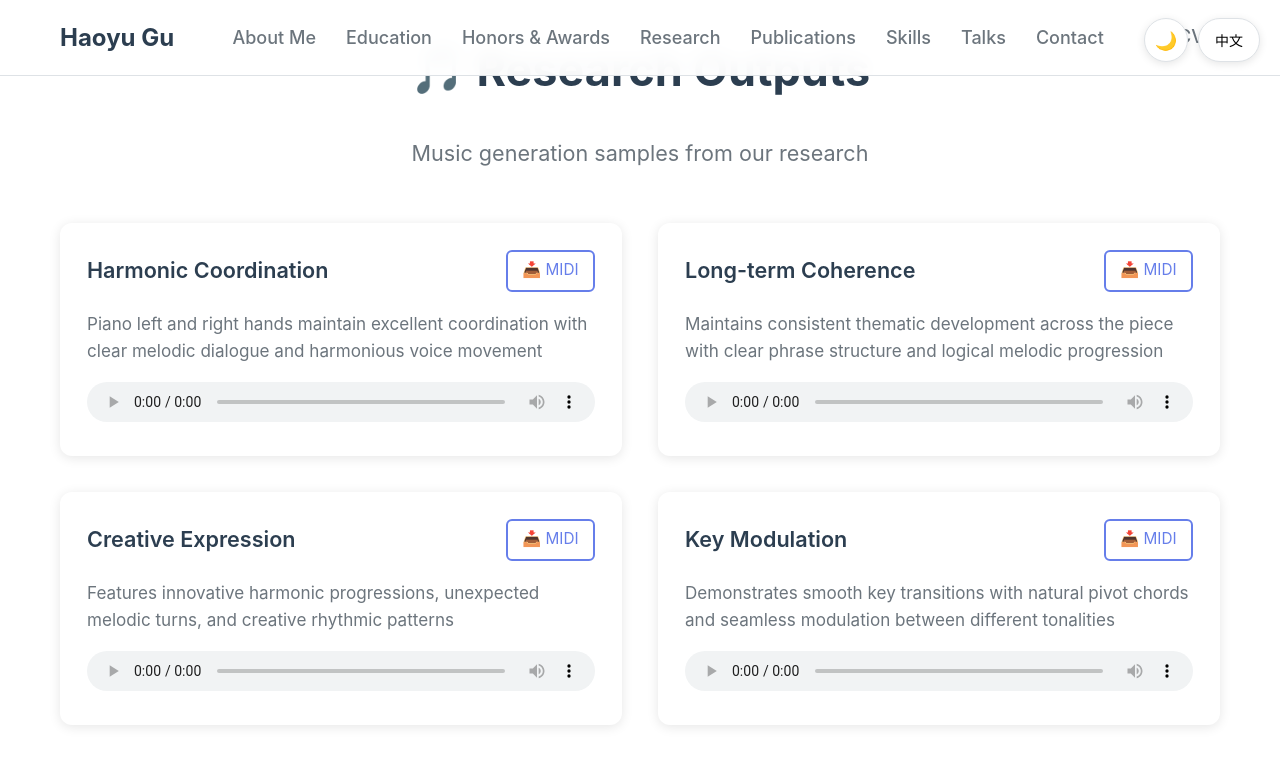
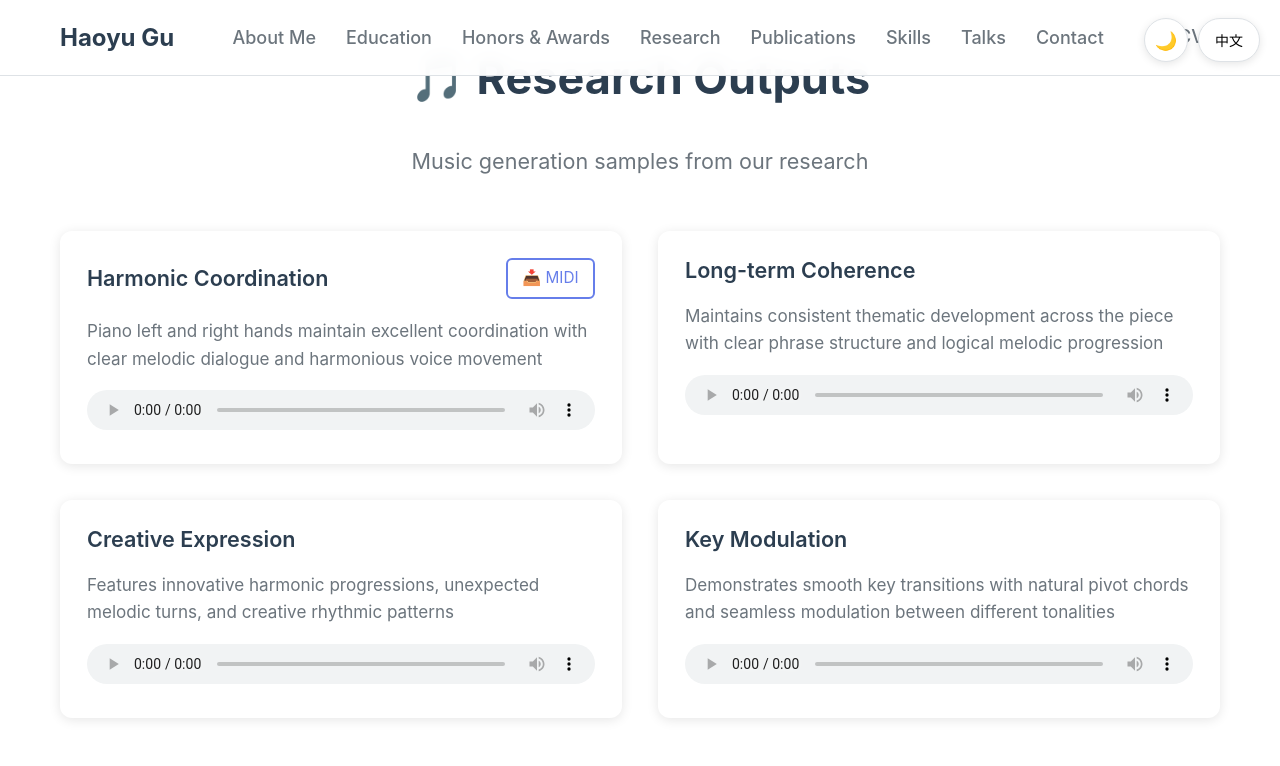
Before and after one commit to Haoyu-Gu/haoyu-gu.github.io, a Jekyll site: the page built from index.html, in a window 1280 px wide and 900 px high, scrolled down 7769 px. Shown: the top 766 px of the window. Built offline with Jekyll 4.4.1, drawn with Linux system fonts in a browser that asks for light colours.

Commit message:
注释掉MIDI下载按钮

```diff
--- a/index.html
+++ b/index.html
@@ -231,7 +231,7 @@
     <div class="music-card">
       <div class="music-header">
         <h3 class="music-title" data-lang='{"en": "Long-term Coherence", "zh": "长期语义连贯"}'>长期语义连贯</h3>
-        <a href="/files/sample_20251012_170334_058.mid" class="music-download" download>📥 MIDI</a>
+        <!-- <a href="/files/sample_20251012_170334_058.mid" class="music-download" download>📥 MIDI</a> -->
       </div>
       <p class="music-description" data-lang='{"en": "Maintains consistent thematic development across the piece with clear phrase structure and logical melodic progression", "zh": "全曲主题发展连贯，乐句结构清晰，旋律走向符合音乐逻辑"}'>全曲主题发展连贯，乐句结构清晰，旋律走向符合音乐逻辑</p>
       <audio controls class="music-player" preload="auto">
@@ -243,7 +243,7 @@
     <div class="music-card">
       <div class="music-header">
         <h3 class="music-title" data-lang='{"en": "Creative Expression", "zh": "创造性表达"}'>创造性表达</h3>
-        <a href="/files/sample_20251012_170334_147.mid" class="music-download" download>📥 MIDI</a>
+        <!-- <a href="/files/sample_20251012_170334_147.mid" class="music-download" download>📥 MIDI</a> -->
       </div>
       <p class="music-description" data-lang='{"en": "Features innovative harmonic progressions, unexpected melodic turns, and creative rhythmic patterns", "zh": "和声进行富有新意，旋律转折出人意料，节奏型设计巧妙"}'>和声进行富有新意，旋律转折出人意料，节奏型设计巧妙</p>
       <audio controls class="music-player" preload="auto">
@@ -255,7 +255,7 @@
     <div class="music-card">
       <div class="music-header">
         <h3 class="music-title" data-lang='{"en": "Key Modulation", "zh": "调性转换"}'>调性转换</h3>
-        <a href="/files/sample_20251017_172121_060.mid" class="music-download" download>📥 MIDI</a>
+        <!-- <a href="/files/sample_20251017_172121_060.mid" class="music-download" download>📥 MIDI</a> -->
       </div>
       <p class="music-description" data-lang='{"en": "Demonstrates smooth key transitions with natural pivot chords and seamless modulation between different tonalities", "zh": "调式转换自然流畅，使用合理的转调和弦，不同调性之间过渡平滑"}'>调式转换自然流畅，使用合理的转调和弦，不同调性之间过渡平滑</p>
       <audio controls class="music-player" preload="auto">
```
